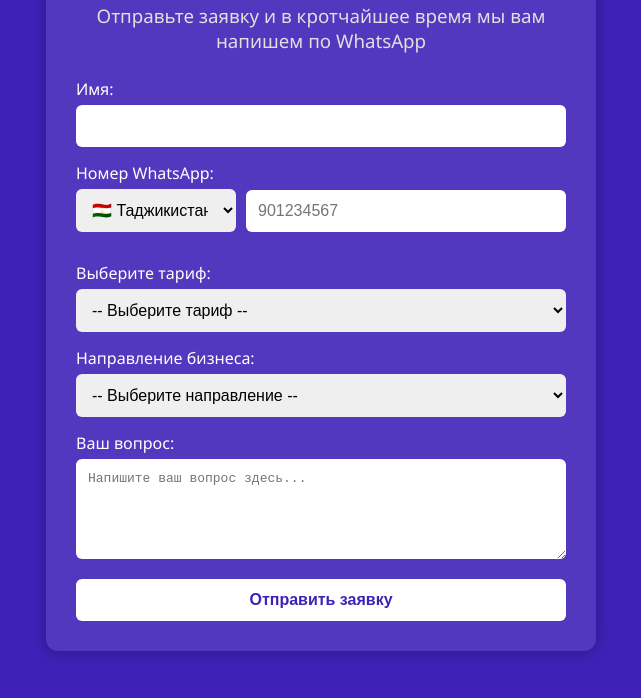
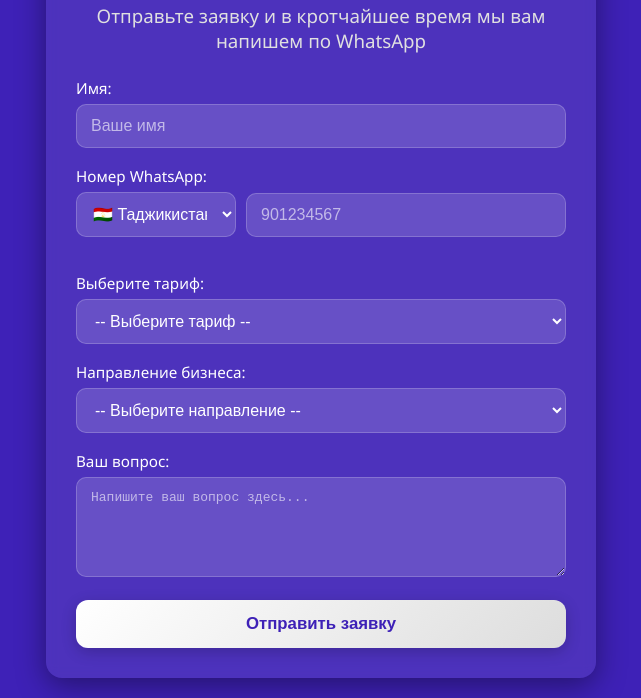
Before and after one commit to OSONBOTS/home, a plain HTML site: page index.html in a window 1280 px wide. Shown: the part 130-828 px from the top of the page, without its empty margins (319-960 px from the left). Before the commit the page ends 801 px from the top, so only its background shows below. Drawn offline with Linux system fonts and the light colour scheme.

Commit message:
Update index.html

```diff
--- a/index.html
+++ b/index.html
@@ -24,12 +24,13 @@
     }
 
     .form-container {
-      background-color: rgba(255, 255, 255, 0.1);
+      background-color: rgba(255, 255, 255, 0.08);
       padding: 30px;
-      border-radius: 12px;
+      border-radius: 16px;
       width: 100%;
       max-width: 550px;
-      box-shadow: 0 0 15px rgba(0, 0, 0, 0.3);
+      box-shadow: 0 8px 30px rgba(0, 0, 0, 0.4);
+      backdrop-filter: blur(6px);
     }
 
     h1 {
@@ -46,22 +47,32 @@
 
     label {
       display: block;
-      margin-bottom: 5px;
+      margin-bottom: 6px;
       font-weight: 500;
+      font-size: 0.95em;
     }
 
     input, textarea, select {
       width: 100%;
-      padding: 12px;
-      margin-bottom: 15px;
-      border-radius: 6px;
-      border: none;
+      padding: 12px 14px;
+      margin-bottom: 18px;
+      border-radius: 10px;
+      border: 1px solid rgba(255, 255, 255, 0.2);
+      background: rgba(255, 255, 255, 0.15);
+      color: #fff;
       font-size: 1em;
+      transition: all 0.3s ease;
+    }
+
+    input::placeholder, textarea::placeholder {
+      color: rgba(255, 255, 255, 0.6);
     }
 
     input:focus, textarea:focus, select:focus {
       outline: none;
-      box-shadow: 0 0 5px #ffffffaa;
+      border-color: #fff;
+      background: rgba(255, 255, 255, 0.25);
+      box-shadow: 0 0 8px rgba(255, 255, 255, 0.5);
     }
 
     textarea {
@@ -72,34 +83,51 @@
 
     button {
       width: 100%;
-      padding: 12px;
-      background-color: #ffffff;
+      padding: 14px;
+      background: linear-gradient(135deg, #ffffff, #dddddd);
       color: #3e21b7;
       font-weight: bold;
       border: none;
-      border-radius: 6px;
+      border-radius: 12px;
       cursor: pointer;
-      font-size: 1em;
-      transition: background-color 0.3s ease;
+      font-size: 1.05em;
+      transition: all 0.3s ease;
+      box-shadow: 0 4px 15px rgba(0,0,0,0.2);
     }
 
     button:hover {
-      background-color: #dddddd;
+      background: linear-gradient(135deg, #f4f4f4, #cccccc);
+      transform: translateY(-2px);
+      box-shadow: 0 6px 20px rgba(0,0,0,0.3);
+    }
+
+    .phone-group select {
+      background: rgba(255, 255, 255, 0.15);
+      border: 1px solid rgba(255, 255, 255, 0.2);
+      color: #fff;
+      border-radius: 10px;
+      transition: all 0.3s ease;
+    }
+
+    .phone-group select:focus {
+      border-color: #fff;
+      background: rgba(255, 255, 255, 0.25);
+    }
+
+    option {
+      color: #000;
     }
 
     @media (max-width: 500px) {
       .form-container {
         padding: 20px;
       }
-
       h1 {
         font-size: 24px;
       }
-
       h3 {
         font-size: 16px;
       }
-
       .phone-group {
         flex-direction: column;
         gap: 5px;
@@ -113,11 +141,11 @@
     <h3>Отправьте заявку и в кротчайшее время мы вам напишем по WhatsApp</h3>
     <form id="osonForm">
       <label for="name">Имя:</label>
-      <input type="text" id="name" name="name" required />
+      <input type="text" id="name" name="name" placeholder="Ваше имя" required />
 
       <label for="phone">Номер WhatsApp:</label>
-      <div class="phone-group" style="display: flex; gap: 10px; align-items: center; margin-bottom: 15px;">
-        <select id="country-code" style="flex: 0 0 160px; padding: 12px; border-radius: 6px; border: none;">
+      <div class="phone-group" style="display: flex; gap: 10px; align-items: center; margin-bottom: 18px;">
+        <select id="country-code" style="flex: 0 0 160px; padding: 12px;">
           <option value="+992">🇹🇯 Таджикистан +992</option>
           <option value="+998">🇺🇿 Узбекистан +998</option>
           <option value="+996">🇰🇬 Кыргызстан +996</option>
```
